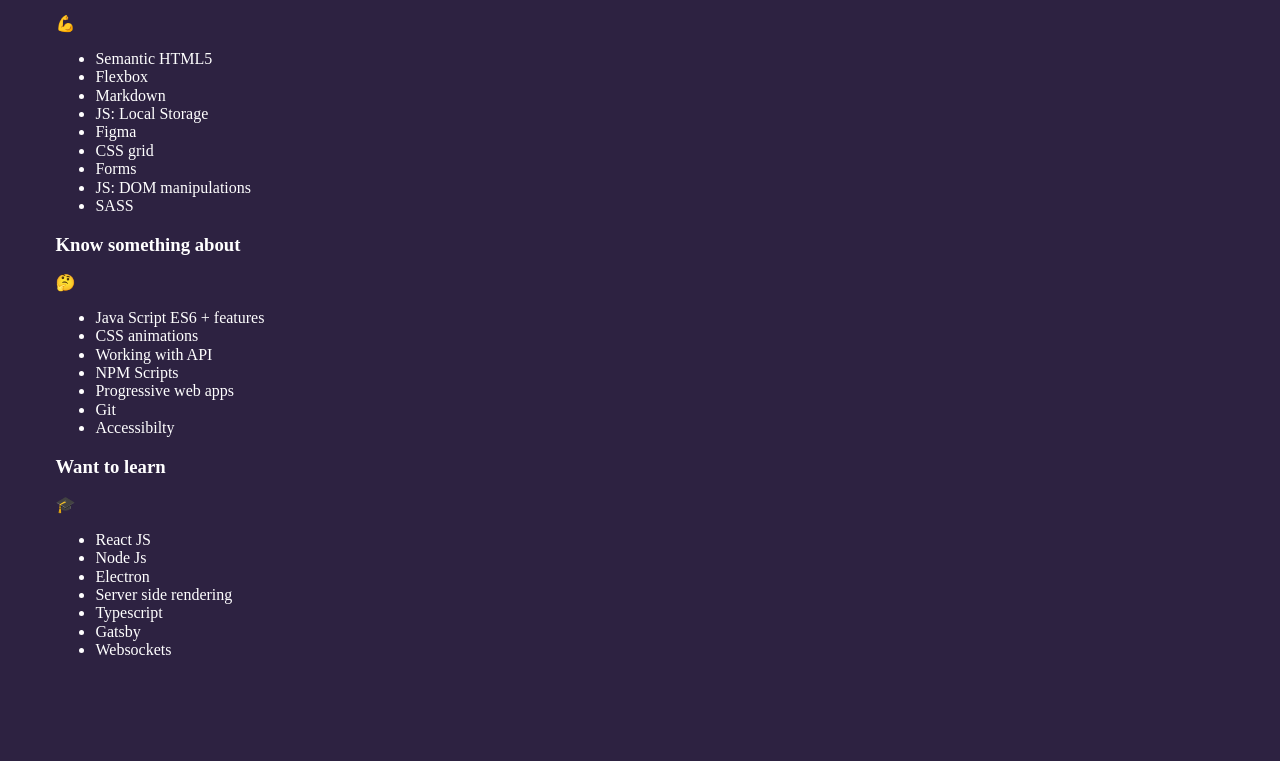
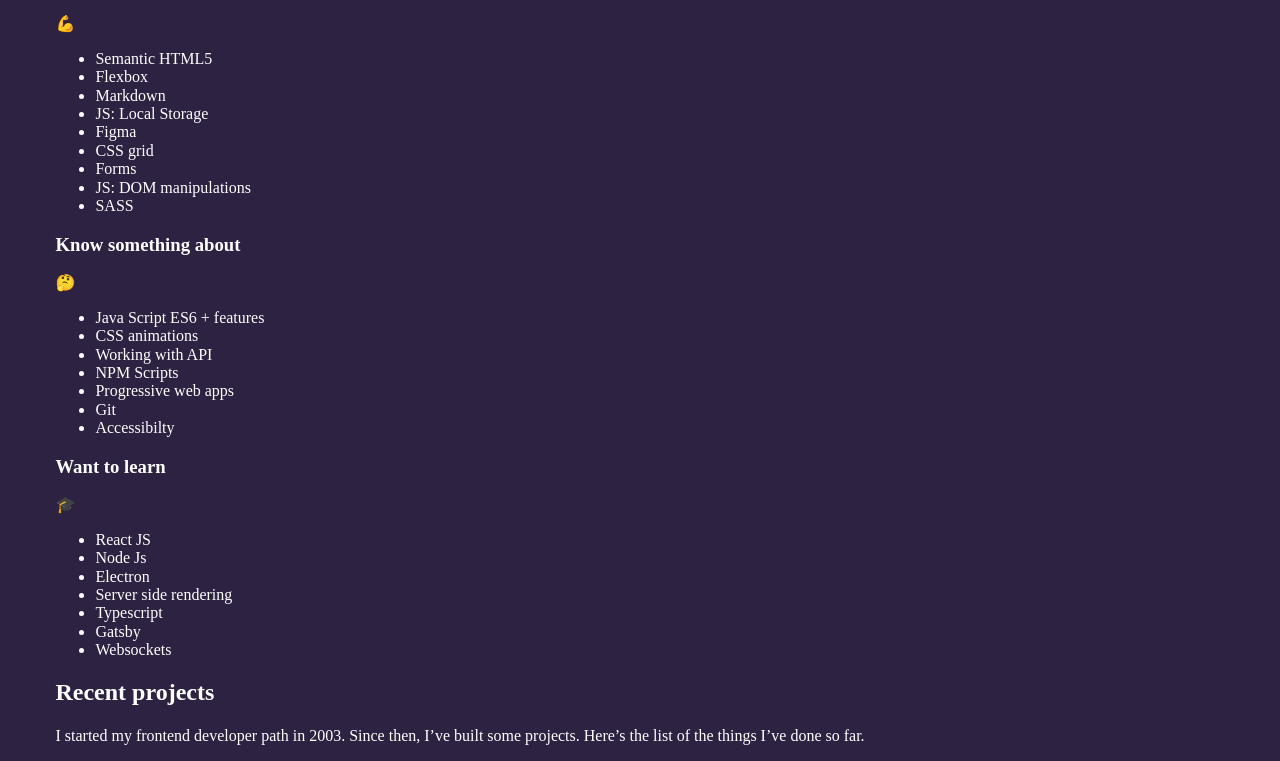
Before and after one commit to rafal-wojcik/rafal-wojcik.github.io, a website built with webpack: page src/pages/index.html in a window 1280 px wide. Shown: the part 243-1004 px from the top of the page. Before the commit the page ends 919 px from the top, so only its background shows below. Built offline with nearby package versions, Linux system fonts and the light colour scheme.

```diff
--- a/src/pages/index.html
+++ b/src/pages/index.html
@@ -78,6 +78,10 @@
         </article>
 
       </section>
+      <section class="projects">
+        <h2 class="projects_header">Recent projects</h2>
+        <p>I started my frontend developer path in 2003. Since then, I’ve built some projects. Here’s the list of the things I’ve done so far.</p>
+      </section>
     </main>
   </body>
 </html>
```
